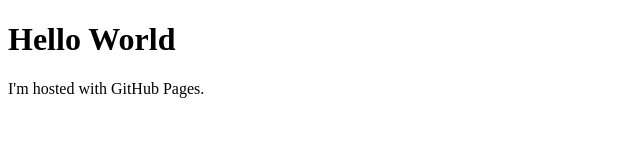
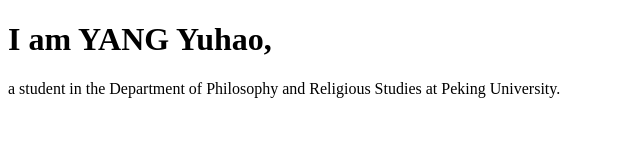
Before and after one commit to Lamourette/lamourette.github.io, a plain HTML site: page index.html in a window 1280 px wide. Shown: the whole page, without its empty margins (0-640 px from the left). Drawn offline with Linux system fonts and the light colour scheme.

Commit message:
Update index.html

```diff
--- a/index.html
+++ b/index.html
@@ -1,7 +1,7 @@
 <!DOCTYPE html>
 <html>
 <body>
-<h1>Hello World</h1>
-<p>I'm hosted with GitHub Pages.</p>
+<h1>I am YANG Yuhao,</h1>
+<p>a student in the Department of Philosophy and Religious Studies at Peking University.</p>
 </body>
 </html>
```
